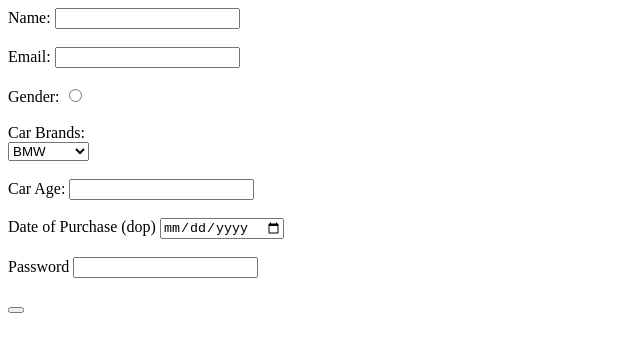
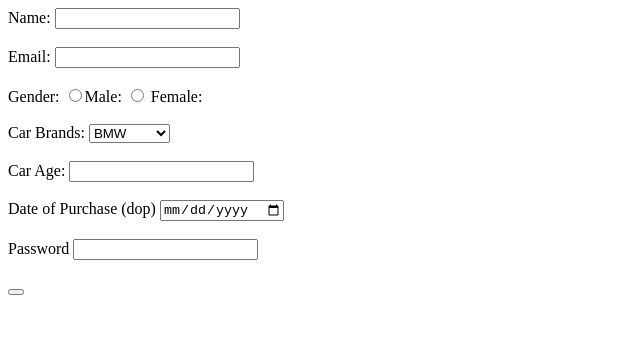
Before and after one commit to acciojob/car-insurance-form-Deepak8711, a website: page main.html in a window 1280 px wide. Shown: the whole page, without its empty margins (0-640 px from the left). Drawn offline with Linux system fonts and the light colour scheme.

Commit message:
created a submission

```diff
--- a/main.html
+++ b/main.html
@@ -11,11 +11,18 @@
 	<form method="post">
 	<label for="name">Name:</label>
 	<input type="text" id="name" required> <br><br>
-	<label for="Email">Email:</label>
+	<label for="email">Email:</label>
 	<input type="Email" id="email" required> <br><br>
+
+
 	<label for="Gender">Gender:</label>
-	<input type="radio" required name="gender"> <br><br>
-	<label for="cars">Car Brands:</label> <br>
+	<input type="radio" required name="gender"
+		<label for="male">Male:</label>
+		<input type="radio" name="gender" required >
+		<label for="female">Female:</label>    <br><br>
+
+
+	<label for="cars">Car Brands:</label>
 	<select id="cars">
 		<option>BMW</option>
 		<option>Audi</option>
```
